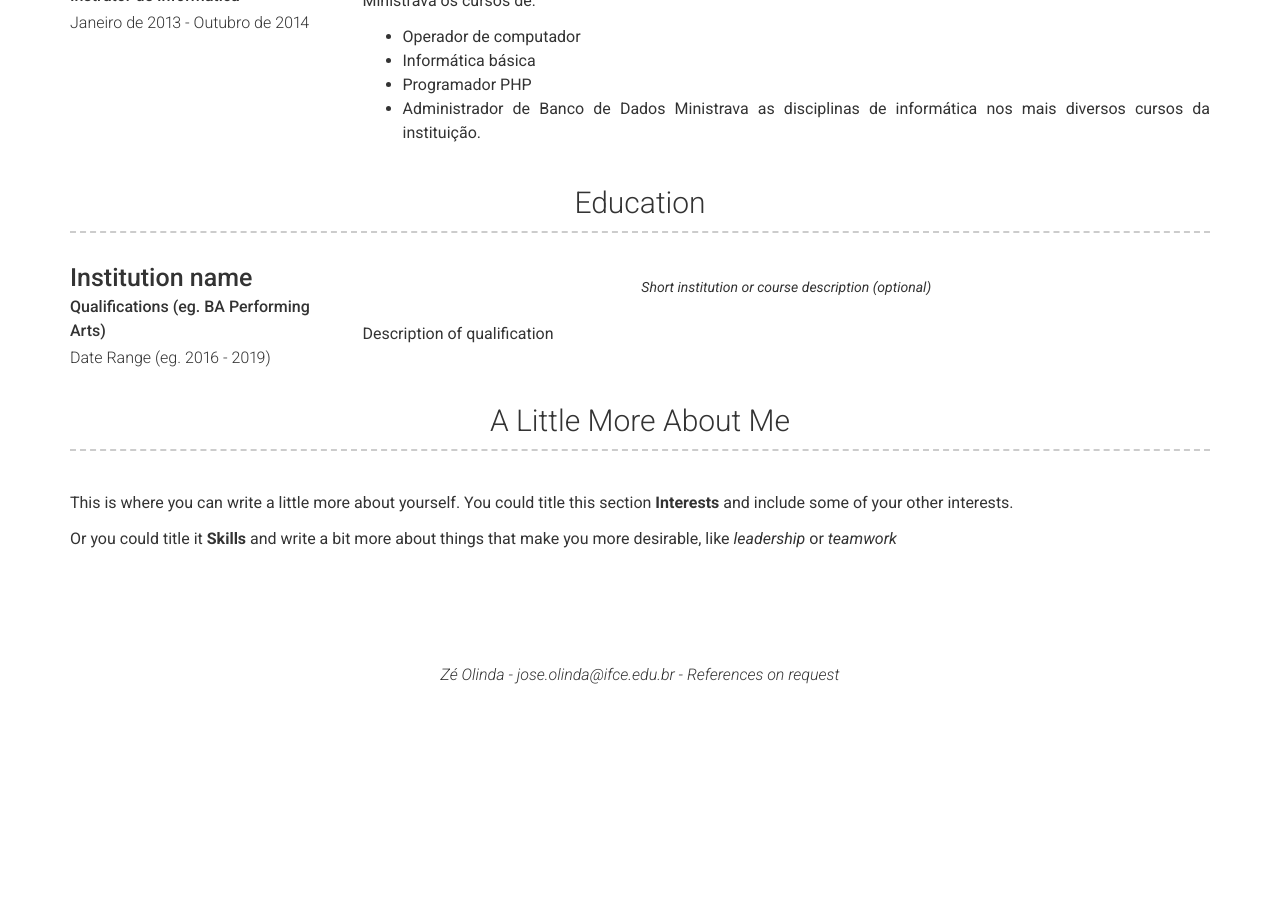
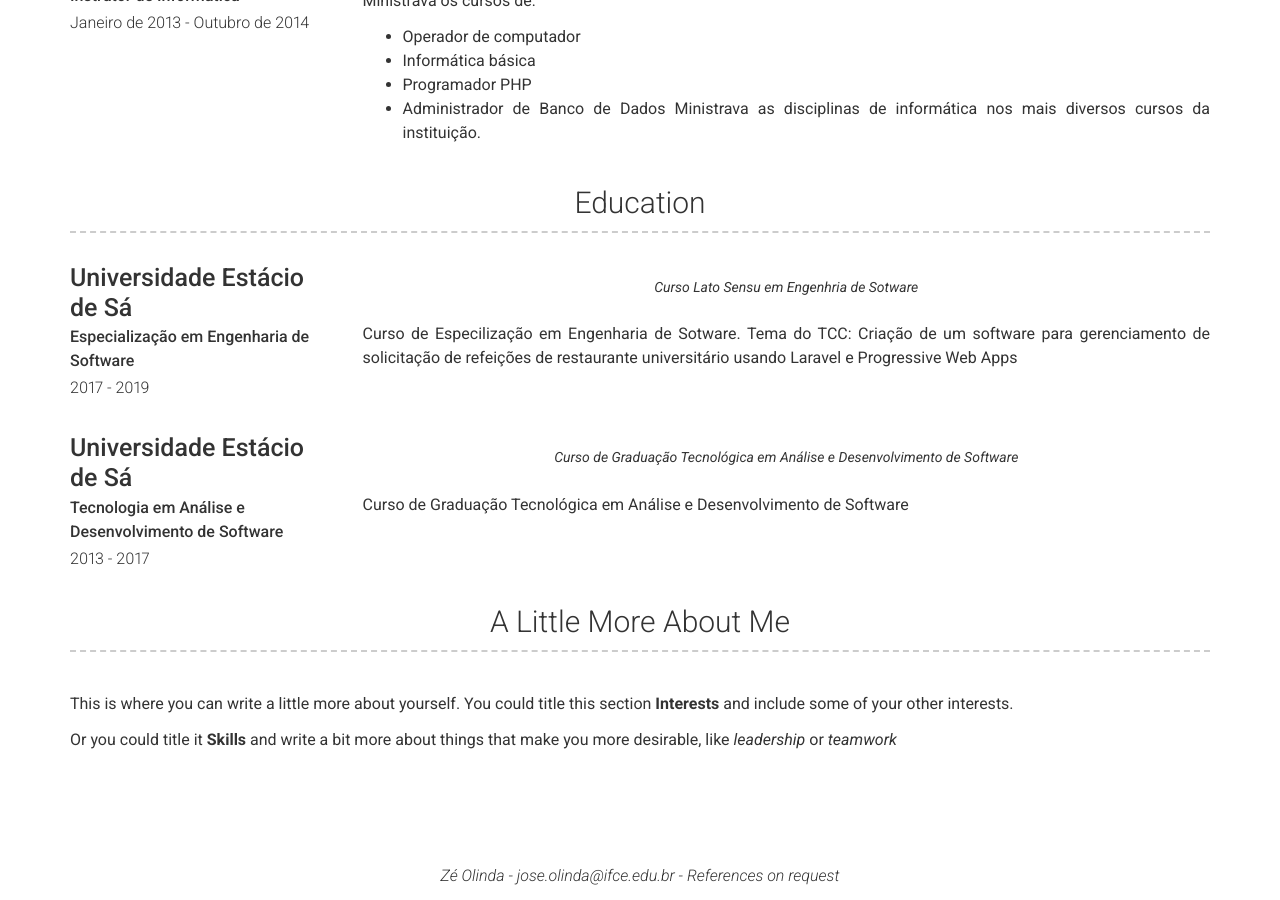
Before and after one commit to joseolinda/joseolinda.github.io, a Jekyll site: the page built from index.md, in a window 1280 px wide and 900 px high, scrolled down 1723 px. Built offline with Jekyll 4.4.1, drawn with Linux system fonts in a browser that asks for light colours; before the commit the page ends 2422 px from its top, so only the background shows below that.

Commit message:
Add education section

```diff
--- a/_data/education.yml
+++ b/_data/education.yml
@@ -1,9 +1,20 @@
 # Education Template
 - layout: left
-  name: Institution name
-  dates: Date Range (eg. 2016 - 2019)
-  qualification: Qualifications (eg. BA Performing Arts)
+  name: Universidade Estácio de Sá
+  dates: 2017 - 2019
+  qualification: Especialização em Engenharia de Software
   quote: >
-    Short institution or course description (optional)
+    Curso Lato Sensu em Engenhria de Sotware
   description: | # this will include new lines to allow paragraphs
-    Description of qualification
+    Curso de Especilização em Engenharia de Sotware. Tema do TCC:
+    Criação de um software para gerenciamento de solicitação de refeições de restaurante universitário usando Laravel e Progressive Web Apps
+
+
+- layout: left
+  name: Universidade Estácio de Sá
+  dates: 2013 - 2017
+  qualification: Tecnologia em Análise e Desenvolvimento de Software
+  quote: >
+    Curso de Graduação Tecnológica em Análise e Desenvolvimento de Software
+  description: | # this will include new lines to allow paragraphs
+    Curso de Graduação Tecnológica em Análise e Desenvolvimento de Software
```
